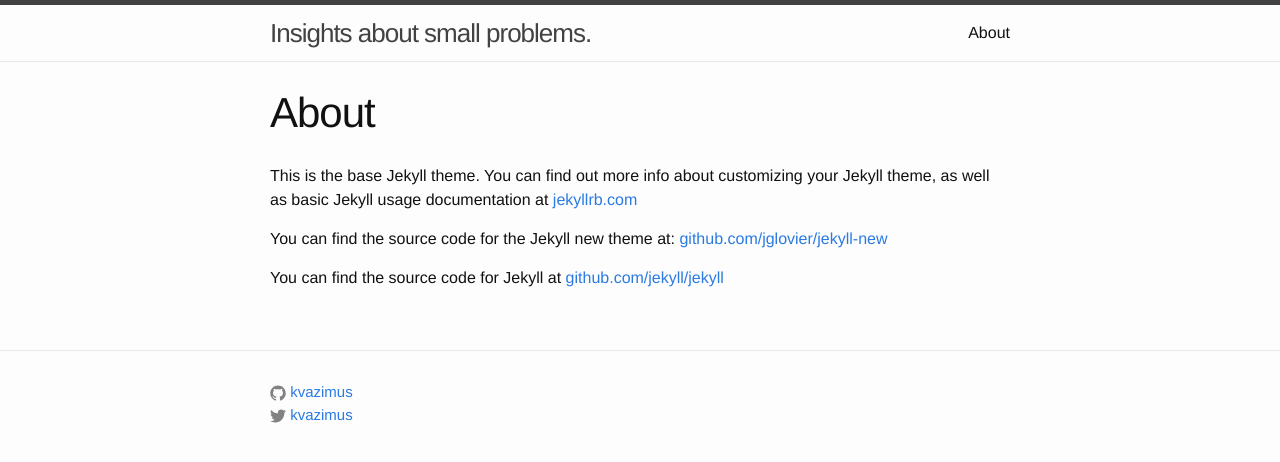
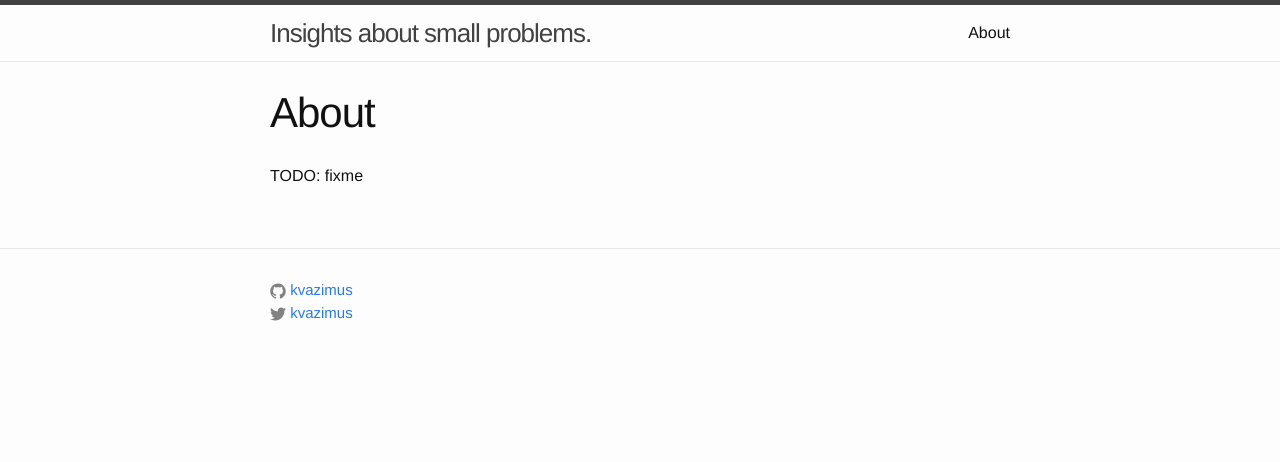
Before and after one commit to kvazimus/kvazimus.github.io, a Jekyll site: the page built from about.md, in a window 1280 px wide. Shown: the top 462 px of the page. Built offline with Jekyll 4.4.1, drawn with Linux system fonts in a browser that asks for light colours.

Commit message:
Fix about.

```diff
--- a/about.md
+++ b/about.md
@@ -4,8 +4,4 @@ title: About
 permalink: /about/
 ---
 
-This is the base Jekyll theme. You can find out more info about customizing your Jekyll theme, as well as basic Jekyll usage documentation at [jekyllrb.com](http://jekyllrb.com/)
-
-You can find the source code for the Jekyll new theme at: [github.com/jglovier/jekyll-new](https://github.com/jglovier/jekyll-new)
-
-You can find the source code for Jekyll at [github.com/jekyll/jekyll](https://github.com/jekyll/jekyll)
+TODO: fixme
```
